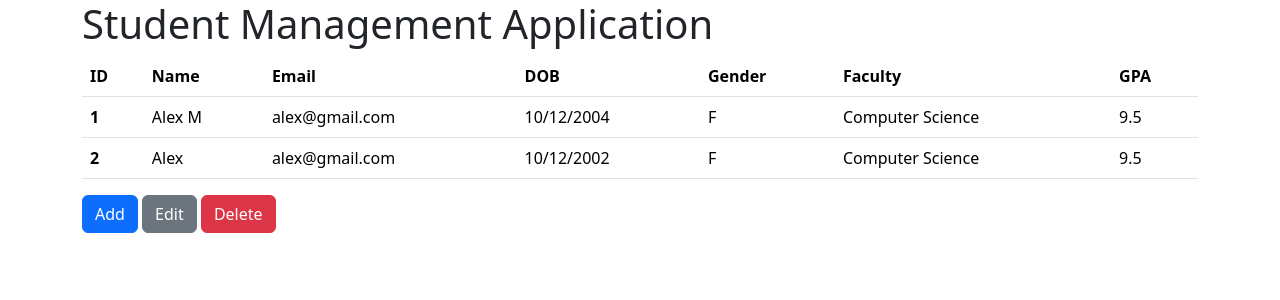
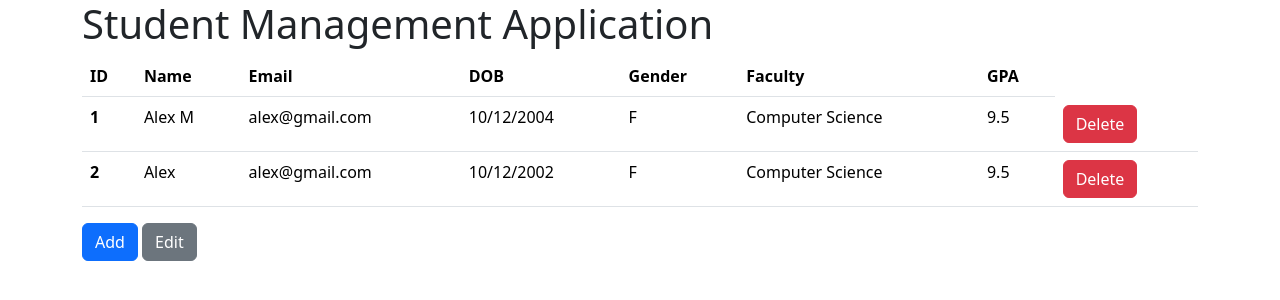
Before and after one commit to nhim-uit/Student-management-app, a Flask app: page / in a window 1280 px wide. Shown: the top 300 px of the page. Run offline with Flask 3, Linux system fonts and the light colour scheme; tables that the repository leaves empty hold one stand-in row (values such as "Sample post"); some libraries are stand-ins or nearby versions.

Commit message:
add: 'del' button for each student

```diff
--- a/Templates/index.html
+++ b/Templates/index.html
@@ -24,13 +24,14 @@
             <td>{{ student.gender }}</td>
             <td>{{ student.faculty.name }}</td>
             <td>{{ student.gpa }}</td>
+            <td><a class="btn btn-danger" href="{{ url_for('delete_student', id=student.id) }}">Delete</a></td>
         </tr>
         {% endfor %}
         </tbody>
     </table>
     <a class="btn btn-primary" href="{{ url_for('add_student') }}">Add</a>
     <a class="btn btn-secondary" href="{{ url_for('edit_student', id=1) }}" >Edit</a>
-    <a class="btn btn-danger" href="{{ url_for('delete_student') }}">Delete</a>
+
 
 </div>
 {% endblock %}
```
